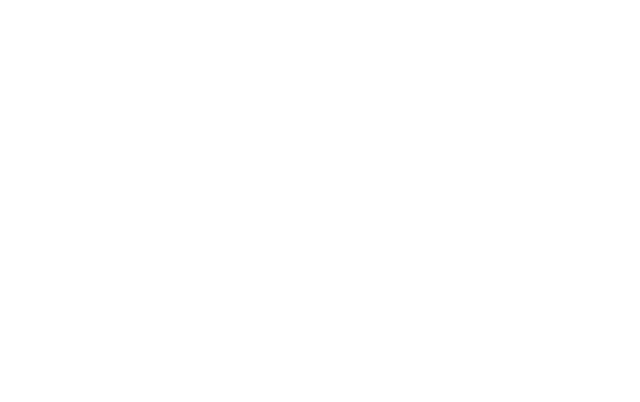
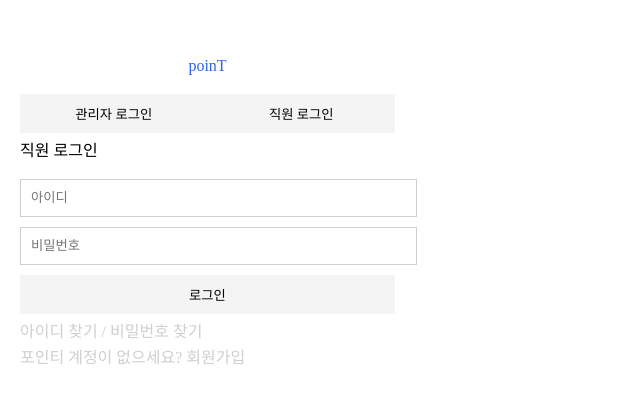
Before and after one commit to pie-sfac/2-15-onePunch, a React (Vite) app: page /LoginPage in a window 1280 px wide. Before the commit this address had no page. Shown: the part 110-512 px from the top of the page, without its empty margins (0-640 px from the left). Built offline with nearby package versions, Linux system fonts and the light colour scheme.

Commit message:
로그인 구조 생성 문법 수정&css

```diff
--- a/src/App.tsx
+++ b/src/App.tsx
@@ -6,6 +6,7 @@ import Calendar from "./pages/schedulePage/calendar";
 import ClassWrite from "./pages/schedulePage/classWrite";
 import ConsultingWrite from "./pages/schedulePage/consultingWrite";
 import Tickets from "./components/units/TIckets/Tickets";
+import Login from "./components/units/login/login.index";
 
 function App() {
   return (
@@ -21,6 +22,7 @@ function App() {
               element={<ConsultingWrite />}
             />
             <Route path="/Tickets" element={<Tickets />} />
+            <Route path="/LoginPage"  element={<Login />} />
           </Routes>
         </BrowserRouter>
       </RecoilRoot>
--- /dev/null
+++ b/src/components/units/login/login.index.tsx
@@ -0,0 +1,45 @@
+import React, { useState } from 'react';
+import styles from "./login.module.css"
+
+const Login: React.FC = () => {
+  const [isAdmin, setIsAdmin] = useState<boolean>(false);
+
+  const renderContent = () => {
+    if (isAdmin) {
+      return (
+        <div>
+          <h2 className={styles.title}>관리자 로그인</h2>
+          <input className={styles.inputField} type="text" placeholder="아이디" />
+          <input className={styles.inputField} type="password" placeholder="비밀번호" />
+          <button className={styles.loginButton}>로그인</button>
+          <p className={styles.linkText}>아이디 찾기 / 비밀번호 찾기</p>
+          <p className={styles.linkText}>포인티 계정이 없으세요? 회원가입</p>
+        </div>
+      );
+    } else {
+      return (
+        <div>
+          <h2 className={styles.title}>직원 로그인</h2>
+          <input className={styles.inputField} type="text" placeholder="아이디" />
+          <input className={styles.inputField} type="password" placeholder="비밀번호" />
+          <button className={styles.loginButton}>로그인</button>
+          <p className={styles.linkText}>아이디 찾기 / 비밀번호 찾기</p>
+          <p className={styles.linkText}>포인티 계정이 없으세요? 회원가입</p>
+        </div>
+      );
+    }
+  };
+
+  return (
+    <div className={styles.loginContainer}>
+      <h2 className={styles.logo}>poinT</h2>
+      <div className={styles.loginButtonContainer}>
+      <button onClick={() => setIsAdmin(true)} className={styles.loginButton}>관리자 로그인</button>
+      <button onClick={() => setIsAdmin(false)} className={styles.loginButton}>직원 로그인</button>
+      </div>
+      {renderContent()}
+    </div>
+  );
+};
+
+export default Login;
--- /dev/null
+++ b/src/components/units/login/login.module.css
@@ -0,0 +1,48 @@
+/* login.module.css */
+
+.loginContainer {
+    width: 375px;
+    height: 614px;
+    background: #FFF;
+    display: flex;
+    flex-direction: column;
+    align-items: center;
+    justify-content: center;
+    padding: 20px;
+  }
+
+  .title {
+    margin-bottom: 20px;
+  }
+  .logo {
+    color: #2D62EA;
+    margin-bottom: 20px;
+  }
+
+  .inputField {
+    width: 100%;
+    padding: 10px;
+    margin-bottom: 10px;
+    border: 1px solid #CFCFCF;
+  }
+
+  .loginButtonContainer {
+    width: 100%;
+    display: flex;
+    flex-direction: row;
+    justify-content: space-between;
+  }
+
+  .loginButton {
+    width: 100%;
+    padding: 10px;
+    margin-bottom: 10px;
+    background: #F4F4F4;
+    border: none;
+    cursor: pointer;
+  }
+
+  .linkText {
+    color: #CFCFCF;
+    margin-bottom: 10px;
+  }
--- /dev/null
+++ b/src/pages/loginPage/login/index.tsx
@@ -0,0 +1,11 @@
+import Login from "../../../components/units/login/login.index"
+
+const LoginPage = () => {
+    return(
+        <>
+        <Login/>
+        </>
+    )
+}
+
+export default LoginPage;
```
